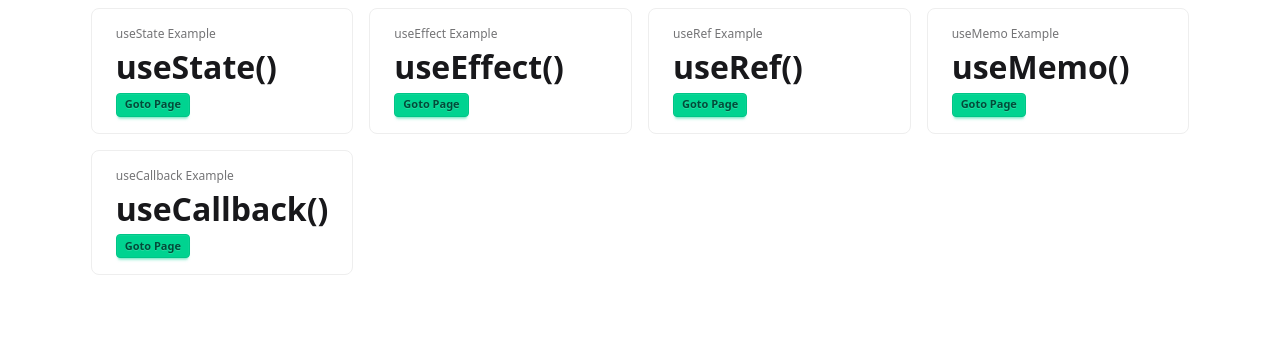
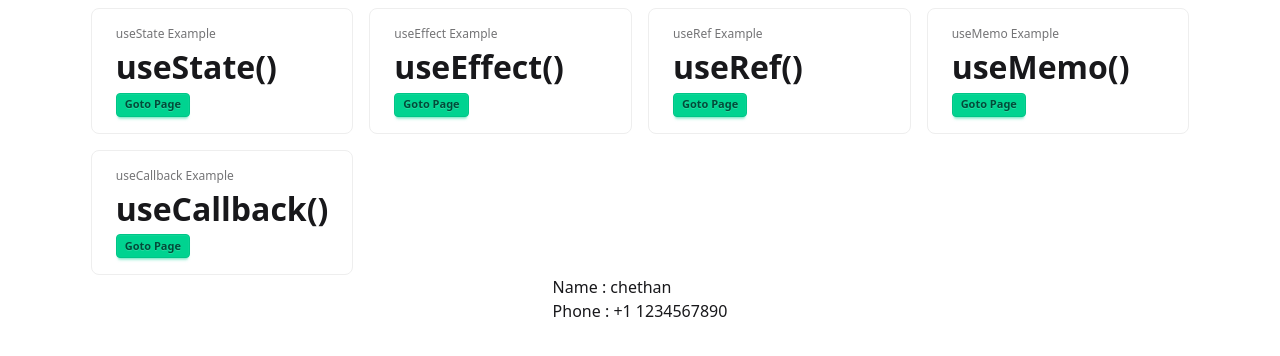
Before and after one commit to chetuachar/React-Hooks-Examples, a React (Vite) app: page / in a window 1280 px wide. Shown: the top 356 px of the page. Built offline with nearby package versions, Linux system fonts and the light colour scheme.

Commit message:
feat: implement AppContext for global state management and update Home and UseCallbackComponent to consume context values

```diff
--- a/src/components/Home.jsx
+++ b/src/components/Home.jsx
@@ -1,10 +1,12 @@
-import React from "react";
+import React, { useContext } from "react";
 import { useNavigate } from "react-router-dom";
+import { AppContext } from "../context/AppContext";
 
 const Home = () => {
   const navigate = useNavigate();
+  const { phone, name } = useContext(AppContext);
   return (
-    <div className="flex justify-center items-center m-2">
+    <div className="flex flex-col justify-center items-center m-2">
       <div className="grid grid-flow-row grid-cols-4 gap-4">
         <div className="stats bg-base-100 border-base-300 border">
           <div className="stat">
@@ -91,6 +93,11 @@ const Home = () => {
           </div>
         </div>
       </div>
+      {/* footer  */}
+      <div>
+        <h2>Name : {name}</h2>
+        <h2>Phone : {phone} </h2>
+      </div>
     </div>
   );
 };
--- a/src/components/UseCallbackComponent.jsx
+++ b/src/components/UseCallbackComponent.jsx
@@ -1,11 +1,14 @@
-import React from "react";
+import React, { useContext } from "react";
+import { AppContext } from "../context/AppContext";
 
 const UseCallbackComponent = ({ someFn }) => {
+  const { phone } = useContext(AppContext);
   console.log("Rendered UseCallbackComponent");
   someFn();
   return (
-    <div className="flex h-2/6 items-center justify-center">
+    <div className="flex flex-col h-2/6 items-center justify-center">
       <h2 className="text-4xl font-bold">Hi call back component</h2>
+      <h2>Phone : {phone}</h2>
     </div>
   );
 };
--- /dev/null
+++ b/src/context/AppContext.jsx
@@ -0,0 +1,16 @@
+import { createContext } from "react";
+
+export const AppContext = createContext();
+
+const ContextProvider = (props) => {
+  const phone = "+1 1234567890";
+  const name = "chethan";
+  return (
+    <AppContext.Provider value={{ phone, name }}>
+      {" "}
+      {props.children}
+    </AppContext.Provider>
+  );
+};
+
+export default ContextProvider;
--- a/src/main.jsx
+++ b/src/main.jsx
@@ -2,9 +2,12 @@
 import { createRoot } from "react-dom/client";
 import "./index.css";
 import App from "./App.jsx";
+import ContextProvider from "./context/AppContext.jsx";
 
 createRoot(document.getElementById("root")).render(
   // <StrictMode>
-  <App />
+  <ContextProvider>
+    <App />
+  </ContextProvider>
   // </StrictMode>,
 );
```
